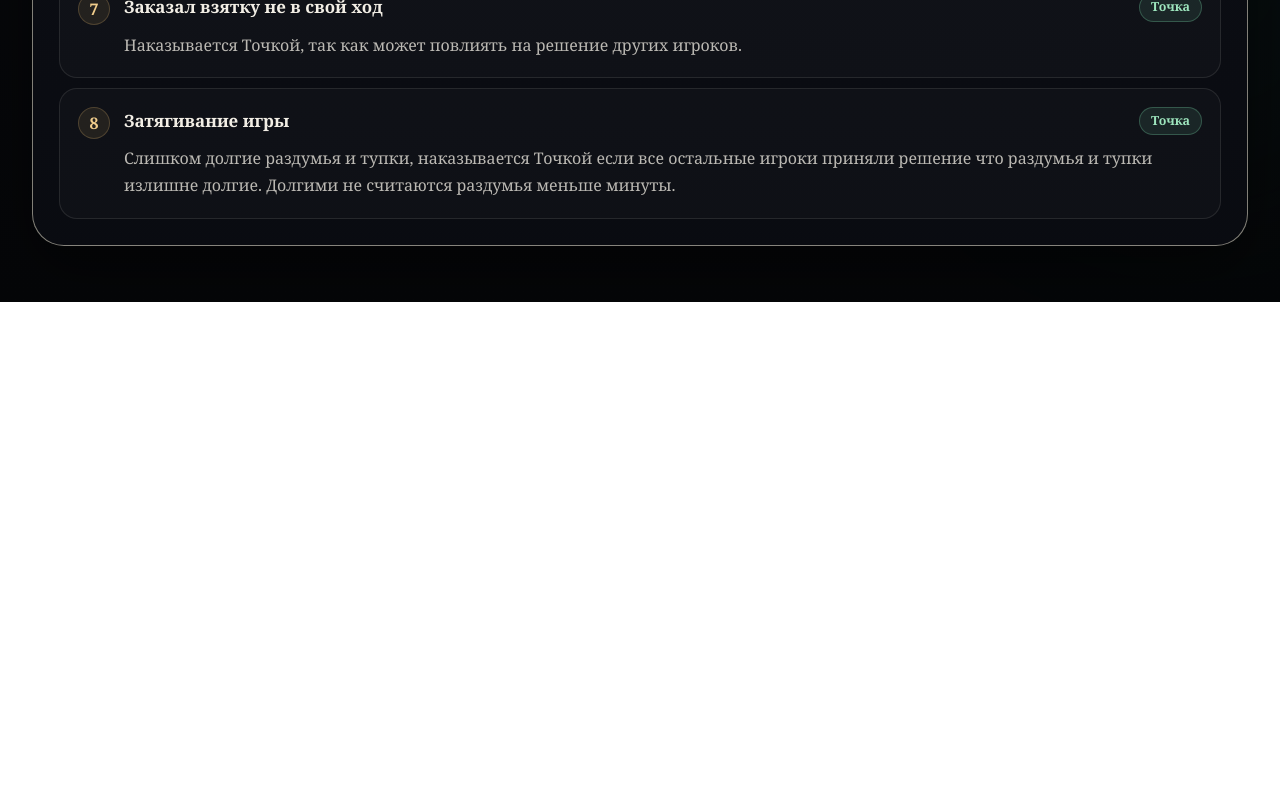
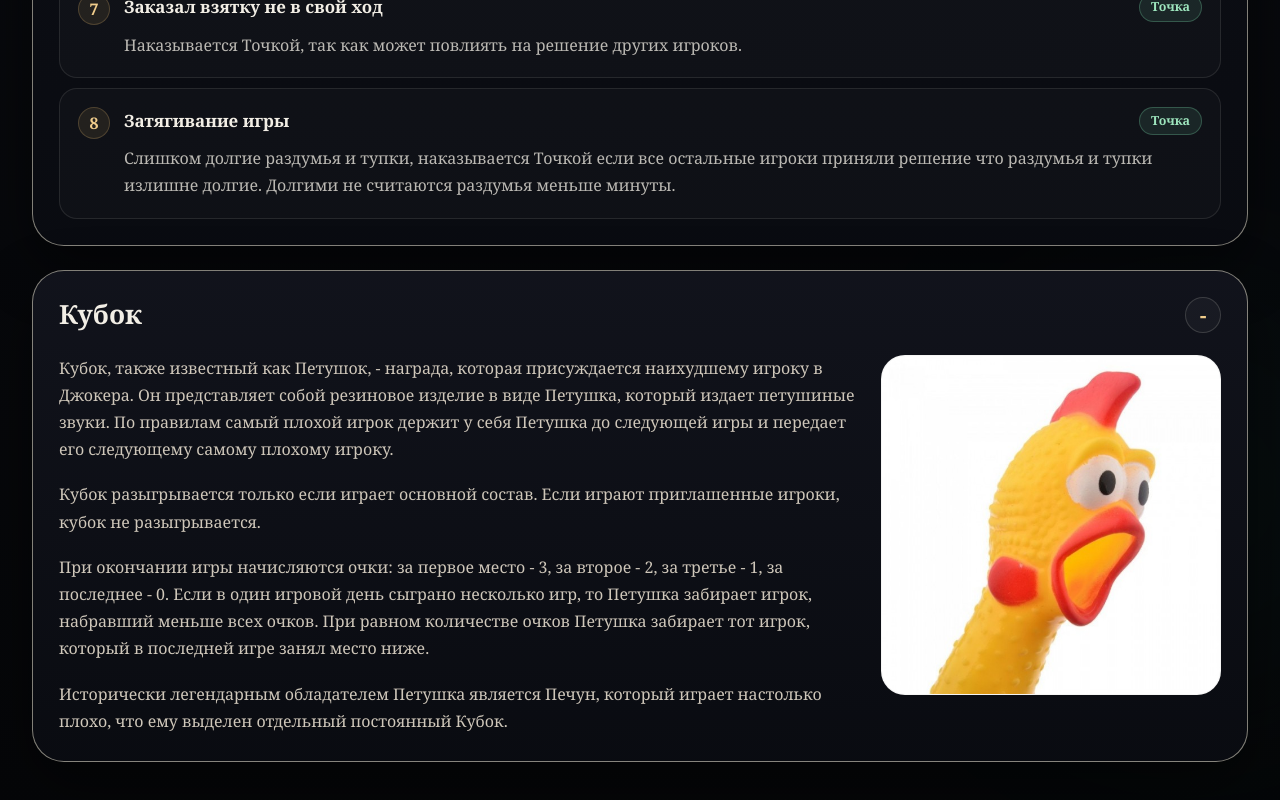
Before and after one commit to NeverGood/Joker, a Next.js app: page /reglament in a window 1280 px wide. Shown: the part 3289-4089 px from the top of the page. Before the commit the page ends 3591 px from the top, so only its background shows below. Built offline with nearby package versions, Linux system fonts and the light colour scheme; no server answers.

Commit message:
Add cup reglament section

```diff
--- a/app/globals.css
+++ b/app/globals.css
@@ -400,6 +400,32 @@ select {
   margin: 0;
   color: #cfc7ba;
   line-height: 1.7;
+}
+
+.reglamentCupLayout {
+  display: grid;
+  grid-template-columns: minmax(0, 1fr) minmax(240px, 340px);
+  gap: 24px;
+  align-items: start;
+  margin-top: 22px;
+}
+
+.reglamentCupLayout .reglamentTextBlock {
+  margin-top: 0;
+}
+
+.reglamentCupFigure {
+  overflow: hidden;
+  margin: 0;
+  border: 1px solid rgba(242, 238, 229, 0.14);
+  border-radius: 24px;
+  background: rgba(255, 255, 255, 0.96);
+}
+
+.reglamentCupFigure img {
+  display: block;
+  width: 100%;
+  height: auto;
 }
 
 .reglamentPunishmentBody {
@@ -1831,6 +1857,16 @@ select.textField {
     gap: 4px;
   }
 
+  .reglamentCupLayout {
+    grid-template-columns: 1fr;
+    gap: 16px;
+  }
+
+  .reglamentCupFigure {
+    max-width: 280px;
+    border-radius: 18px;
+  }
+
   .reglamentPunishmentTypes {
     grid-template-columns: 1fr;
     gap: 12px;
--- a/app/reglament/page.js
+++ b/app/reglament/page.js
@@ -1,3 +1,4 @@
+import Image from 'next/image';
 import ScoreboardShell from '../../components/ScoreboardShell';
 
 const historyParagraphs = [
@@ -9,6 +10,13 @@ const historyParagraphs = [
   'В самой игре действует золотое правило: друзей в ней нет, только враги.',
   'Существующий регламент утвержден в мае 2026 года основным составом игроков: Бутка, Печун, Бардак, Монай. Он может быть пересмотрен в любой момент.',
   'При этом игра носит исключительно развлекательный характер и не призывает к насилию или оскорблениям. Также никто не обижается на пощечины или оскорбления в игре, признавая, что это всего лишь игра.'
+];
+
+const cupParagraphs = [
+  'Кубок, также известный как Петушок, - награда, которая присуждается наихудшему игроку в Джокера. Он представляет собой резиновое изделие в виде Петушка, который издает петушиные звуки. По правилам самый плохой игрок держит у себя Петушка до следующей игры и передает его следующему самому плохому игроку.',
+  'Кубок разыгрывается только если играет основной состав. Если играют приглашенные игроки, кубок не разыгрывается.',
+  'При окончании игры начисляются очки: за первое место - 3, за второе - 2, за третье - 1, за последнее - 0. Если в один игровой день сыграно несколько игр, то Петушка забирает игрок, набравший меньше всех очков. При равном количестве очков Петушка забирает тот игрок, который в последней игре занял место ниже.',
+  'Исторически легендарным обладателем Петушка является Печун, который играет настолько плохо, что ему выделен отдельный постоянный Кубок.'
 ];
 
 const ruleBlocks = [
@@ -264,6 +272,22 @@ export default function ReglamentPage() {
           </ol>
         </div>
       </details>
+
+      <details className="archivePanel reglamentRulesPanel reglamentCupPanel" open>
+        <summary className="reglamentRulesSummary">
+          <span>Кубок</span>
+        </summary>
+        <div className="reglamentCupLayout">
+          <div className="reglamentTextBlock">
+            {cupParagraphs.map((paragraph) => (
+              <p key={paragraph}>{paragraph}</p>
+            ))}
+          </div>
+          <figure className="reglamentCupFigure">
+            <Image src="/petushok-cup.jpg" alt="Кубок Петушок" width={600} height={600} />
+          </figure>
+        </div>
+      </details>
     </ScoreboardShell>
   );
 }
```
Also changed, not shown: public/petushok-cup.jpg (added).
